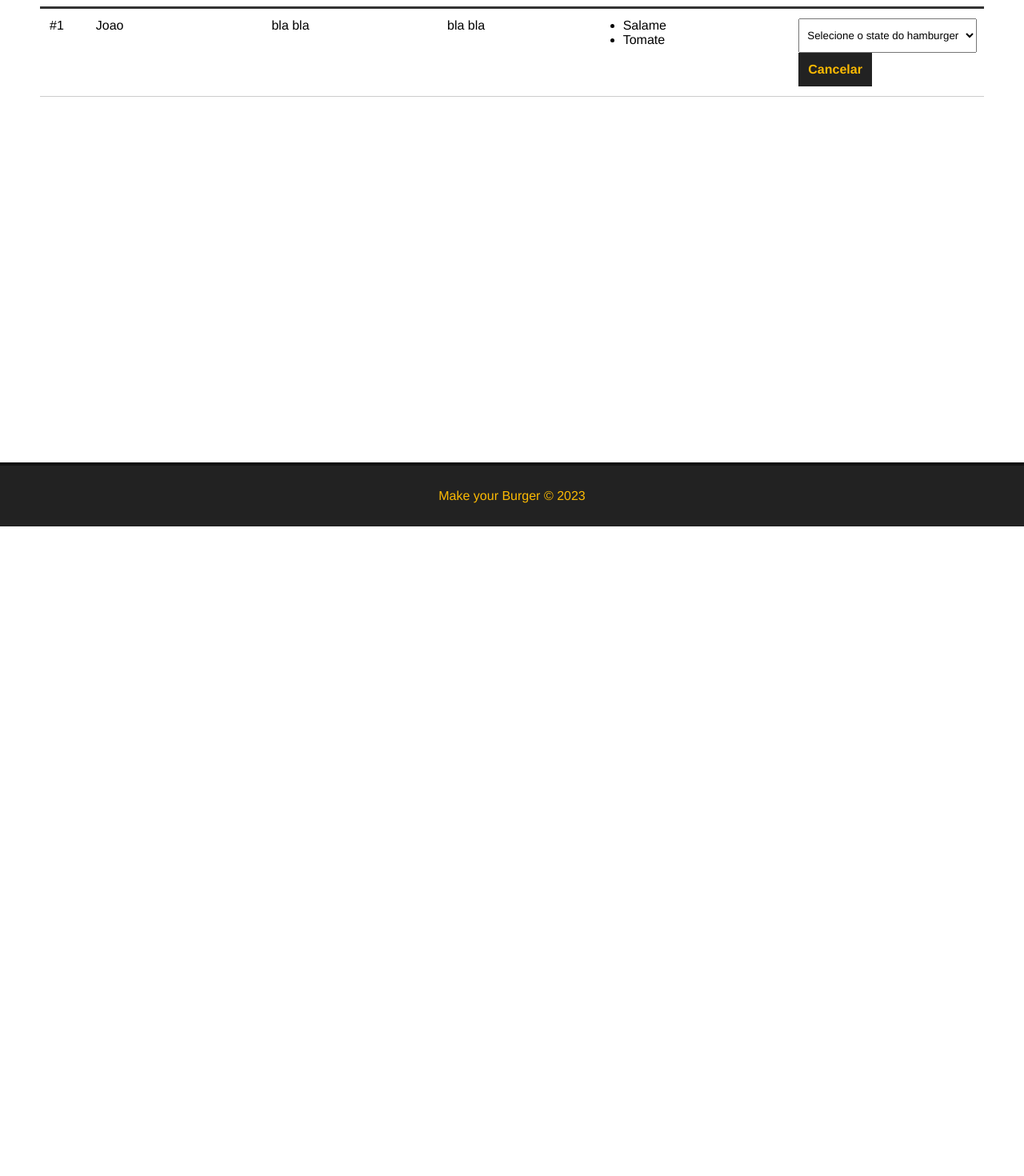
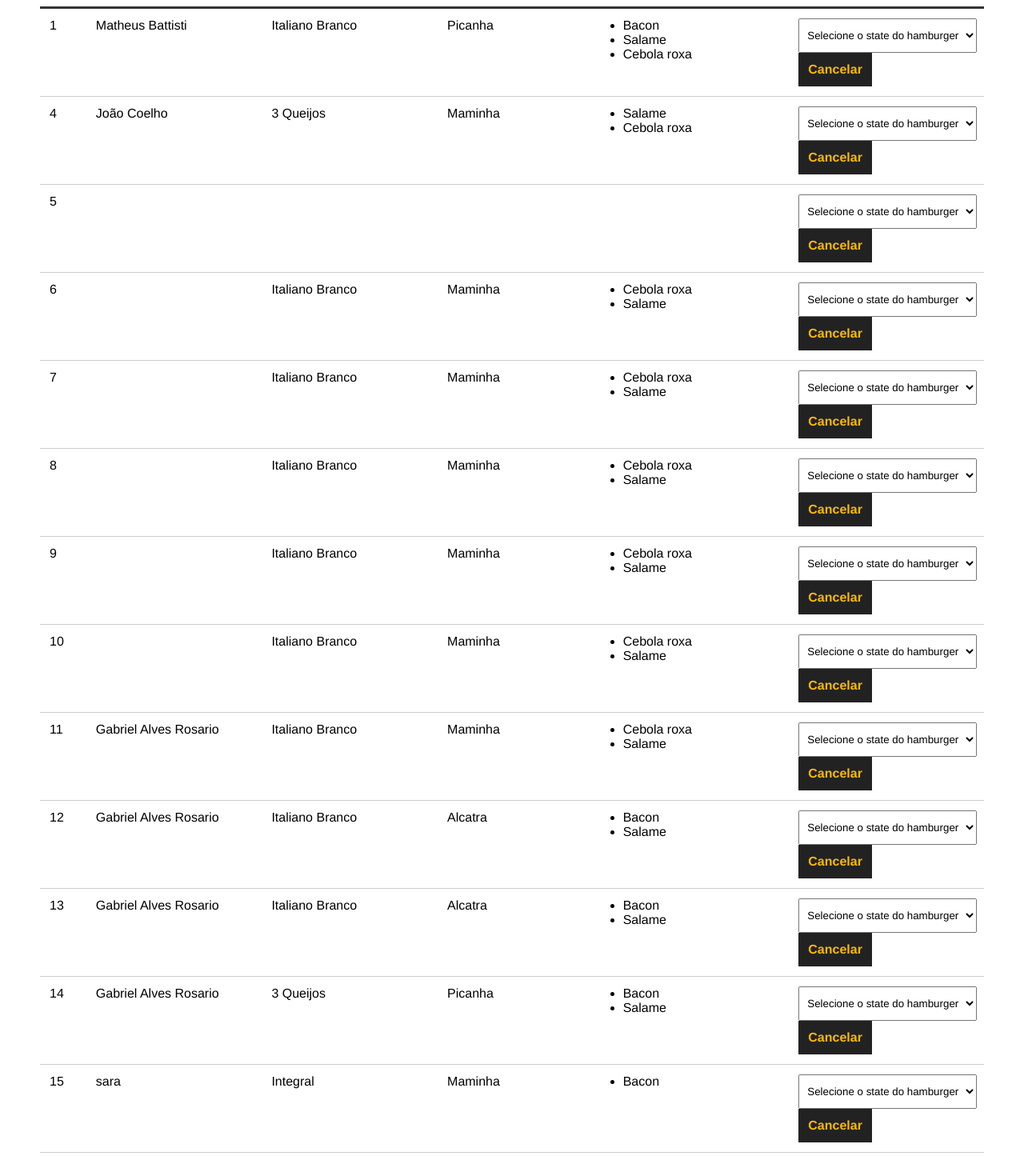
Before and after one commit to alv3sg/contacto-challenger, a Vue app: page /orders in a window 1280 px wide. Shown: the part 240-1710 px from the top of the page at 80% size. Before the commit the page ends 898 px from the top, so only its background shows below. Built offline with nearby package versions, Linux system fonts and the light colour scheme; data requests are answered from the project's data file.

Commit message:
resgatando pedido no bd

```diff
--- a/db/db.json
+++ b/db/db.json
@@ -207,6 +207,16 @@
       ],
       "status": "Solicitado",
       "id": 14
+    },
+    {
+      "nome": "sara",
+      "carne": "Maminha",
+      "pao": "Integral",
+      "opcionais": [
+        "Bacon"
+      ],
+      "status": "Solicitado",
+      "id": 15
     }
   ]
 }
--- a/src/components/Dashboard.vue
+++ b/src/components/Dashboard.vue
@@ -11,15 +11,14 @@
       </div>
     </div>
     <div id="burger-table-rows">
-      <div class="burger-table-row">
-        <div class="order-number">#1</div>
-        <div>Joao</div>
-        <div>bla bla</div>
-        <div>bla bla</div>
+      <div class="burger-table-row" v-for="burger in burgers" :key="burger.id">
+        <div class="order-number">{{ burger.id }}</div>
+            <div>{{ burger.nome }}</div>
+            <div>{{ burger.pao }}</div>
+            <div>{{ burger.carne }}</div>
         <div>
           <ul >
-            <li>Salame</li>
-            <li>Tomate</li>
+            <li v-for="(opcional, index) in burger.opcionais" :key="index">{{ opcional }}</li>
           </ul>
         </div>
         <div>
@@ -36,7 +35,27 @@
 </template>
 <script>
 export default {
-    name: "Dashboard"
+    name: "Dashboard",
+    data(){
+        return{
+            burgers: null,
+            burgers_id: null,
+            status: []
+        }
+    },
+    methods:{
+        async getPedidos(){
+
+            const req = await fetch("http://localhost:3000/burgers")
+            const data = await req.json()
+
+            this.burgers = data
+            console.log(data)
+        }
+    },
+    mounted(){
+        this.getPedidos()
+    }
 }
 </script>
 <style scoped>
```
